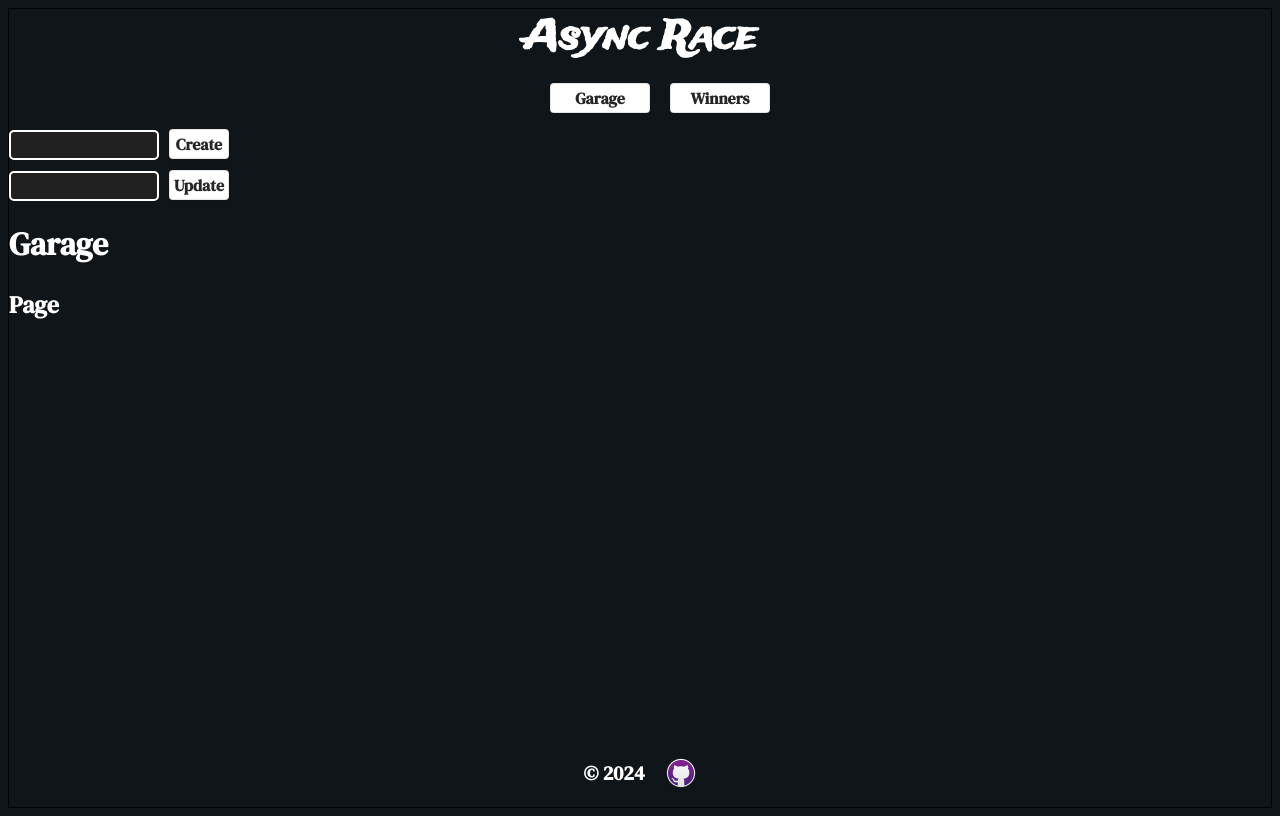
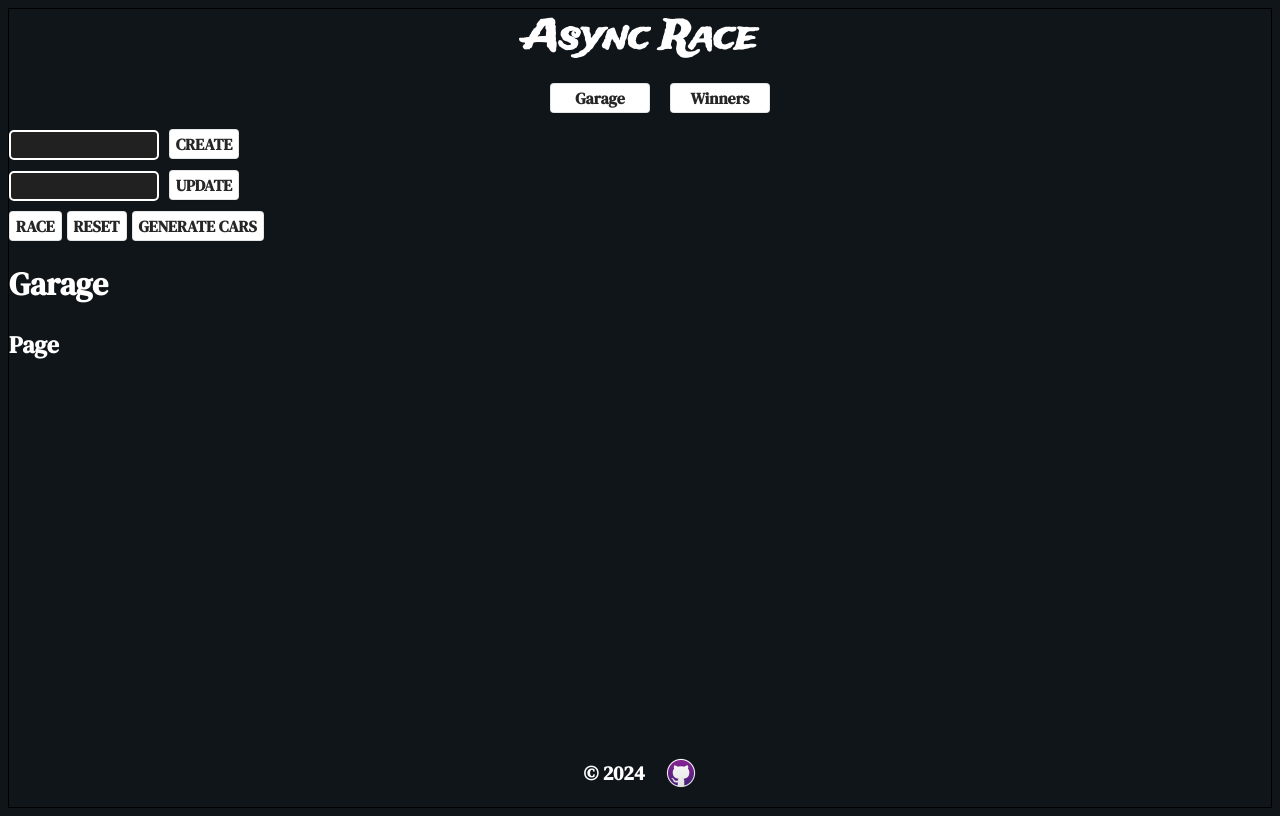
Before and after one commit to kevaniy0/async-race, a website built with Vite: page index.html in a window 1280 px wide. Built offline with nearby package versions, Linux system fonts and the light colour scheme; files whose address does not match are found by name.

Commit message:
feat: add race buttons field

```diff
--- a/src/pages/garage/garage-data.ts
+++ b/src/pages/garage/garage-data.ts
@@ -47,7 +47,7 @@ export const inputCreate: ElementParams<'input'> = {
 export const buttonCreate: ElementParams<'button'> = {
     tag: 'button',
     classNames: ['button', 'button-primary'],
-    textContent: 'Create',
+    textContent: 'CREATE',
 };
 
 export const labelUpdate: ElementParams<'label'> = {
@@ -63,5 +63,28 @@ export const inputUpdate: ElementParams<'input'> = {
 export const buttonUpdate: ElementParams<'button'> = {
     tag: 'button',
     classNames: ['button', 'button-primary'],
-    textContent: 'Update',
+    textContent: 'UPDATE',
 };
+
+export const buttonField: ElementParams<'div'> = {
+    tag: 'div',
+    classNames: ['button-field'],
+};
+
+export const buttonRace: ElementParams<'button'> = {
+    tag: 'button',
+    classNames: ['button', 'button-primary'],
+    textContent: 'RACE',
+};
+
+export const buttonReset: ElementParams<'button'> = {
+    tag: 'button',
+    classNames: ['button', 'button-primary'],
+    textContent: 'RESET',
+};
+
+export const buttonGenerateCars: ElementParams<'button'> = {
+    tag: 'button',
+    classNames: ['button', 'button-primary'],
+    textContent: 'GENERATE CARS',
+};
--- a/src/pages/garage/index.ts
+++ b/src/pages/garage/index.ts
@@ -4,6 +4,7 @@ import { createElement, createSVG, getElement } from '../../utils/dom';
 import * as GARAGE from './garage-data';
 import { CarsData } from '../../api/garage/garage-data';
 import createForm from './form';
+import createRaceButtons from './race-button-field';
 
 const fillGarageSection = (section: HTMLElement, data: CarsData) => {
     data.collection.forEach((car) => {
@@ -26,13 +27,14 @@ const renderGaragePage = (): void => {
     const page = createElement(GARAGE.page);
     const carSection = createElement(GARAGE.carSection);
     const form = createForm();
+    const raceField = createRaceButtons();
     getGarageCars().then((result) => {
         page.textContent = `Page # ${result.page}`;
         title.textContent = `Garage (${result.total})`;
         fillGarageSection(carSection, result);
     });
 
-    garage.append(form, title, page, carSection);
+    garage.append(form, raceField, title, page, carSection);
     root.append(garage);
 };
 
--- /dev/null
+++ b/src/pages/garage/race-button-field.ts
@@ -0,0 +1,14 @@
+import Button from '../../components/button';
+import { createElement } from '../../utils/dom';
+import * as GARAGE from './garage-data';
+
+const createRaceButtons = (): HTMLDivElement => {
+    const field = createElement(GARAGE.buttonField);
+    const buttonRace = Button(GARAGE.buttonRace);
+    const buttonReset = Button(GARAGE.buttonReset);
+    const buttonGenerateCars = Button(GARAGE.buttonGenerateCars);
+    field.append(buttonRace, buttonReset, buttonGenerateCars);
+    return field;
+};
+
+export default createRaceButtons;
--- a/src/pages/garage/style.scss
+++ b/src/pages/garage/style.scss
@@ -30,7 +30,15 @@
         flex-direction: column;
         gap: 10px;
         .button-primary {
-            width: 60px;
+            width: 70px;
+        }
+        margin-bottom: 10px;
+    }
+    .button-field {
+        display: flex;
+        gap: 5px;
+        .button-primary {
+            width: max-content;
         }
     }
 }
```
